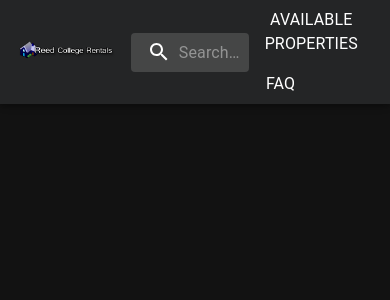
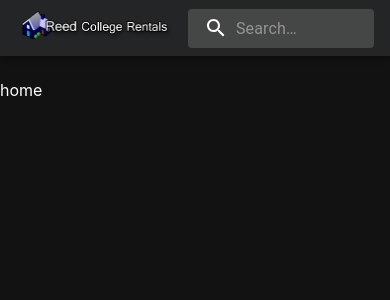
Before and after one commit to RamosThomas/reed-rentals, a React (Create React App) app: page / in a window 390 px wide. Shown: the top 300 px of the page. Built offline with nearby package versions, Linux system fonts and the light colour scheme.

Commit message:
React hook added to check if we are mobile or desktop - Hook added to check if we are mobile - Code updated to appropritely handle mobile devices

```diff
--- a/src/components/AppBar.tsx
+++ b/src/components/AppBar.tsx
@@ -61,10 +61,11 @@ const StyledButton = styled(Button)(({ theme }) => ({
 
 interface Props {
   onPageChange: React.Dispatch<React.SetStateAction<number>>;
+  isMobile: boolean;
 }
 
 export default function AppBar(props: Props) {
-  const { onPageChange } = props;
+  const { onPageChange, isMobile } = props;
   const [isSearchBarFocus, setIsSearchBarFocus] =
     React.useState<boolean>(false);
 
@@ -105,7 +106,7 @@ export default function AppBar(props: Props) {
             />
           </Search>
 
-          <Box display={isSearchBarFocus ? "none" : "block"}>
+          <Box display={isSearchBarFocus || isMobile ? "none" : "flex"}>
             <StyledButton onClick={() => handleClick(1)}>
               <Typography>Available Properties</Typography>
             </StyledButton>
--- a/src/components/MainContainer.tsx
+++ b/src/components/MainContainer.tsx
@@ -1,15 +1,19 @@
 import * as React from "react";
 
 import { Box } from "@mui/material";
+
+import useCheckMobileScreen from "../react/hooks/useCheckMobileScreen";
 
 import AppBar from "./AppBar";
 
 export default function MainContainer() {
   const [page, setPage] = React.useState<number>(0);
+  const isMobile: boolean = useCheckMobileScreen();
+
   return (
     <>
-      <AppBar onPageChange={setPage} />
-      <Box sx={{ pt: 7 }}>
+      <AppBar onPageChange={setPage} isMobile={isMobile} />
+      <Box sx={{ pt: 10 }}>
         {page === 0 ? (
           <div style={{ color: "white" }}>home</div>
         ) : page === 1 ? (
--- /dev/null
+++ b/src/react/hooks/useCheckMobileScreen.tsx
@@ -0,0 +1,30 @@
+import * as React from "react";
+
+/**
+ * This custom React hook was an open-source solution I found for
+ * specifying if we are dealing with a desktop or mobile device. Most
+ * solutions followed similar parameters, as far as `window` width.
+ *
+ * @author Jay Mayu
+ * @link https://stackoverflow.com/questions/39435395/reactjs-how-to-determine-if-the-application-is-being-viewed-on-mobile-or-deskto
+ *
+ * @returns boolean stating if screen is smaller than or equal to 768 pixels
+ */
+
+const useCheckMobileScreen = () => {
+  const [width, setWidth] = React.useState(window.innerWidth);
+  const handleWindowSizeChange = () => {
+    setWidth(window.innerWidth);
+  };
+
+  React.useEffect(() => {
+    window.addEventListener("resize", handleWindowSizeChange);
+    return () => {
+      window.removeEventListener("resize", handleWindowSizeChange);
+    };
+  }, []);
+
+  return width <= 768;
+};
+
+export default useCheckMobileScreen;
```
